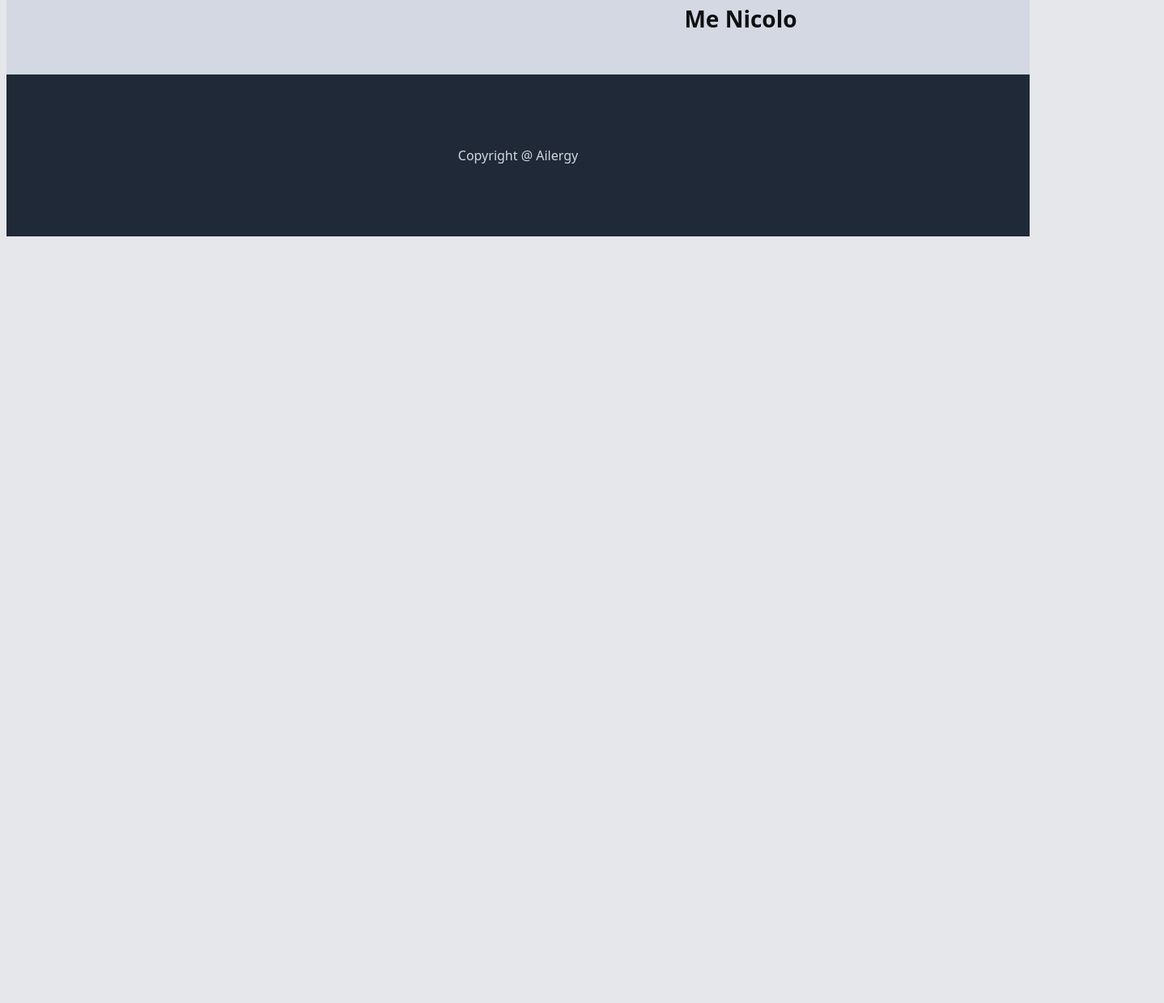
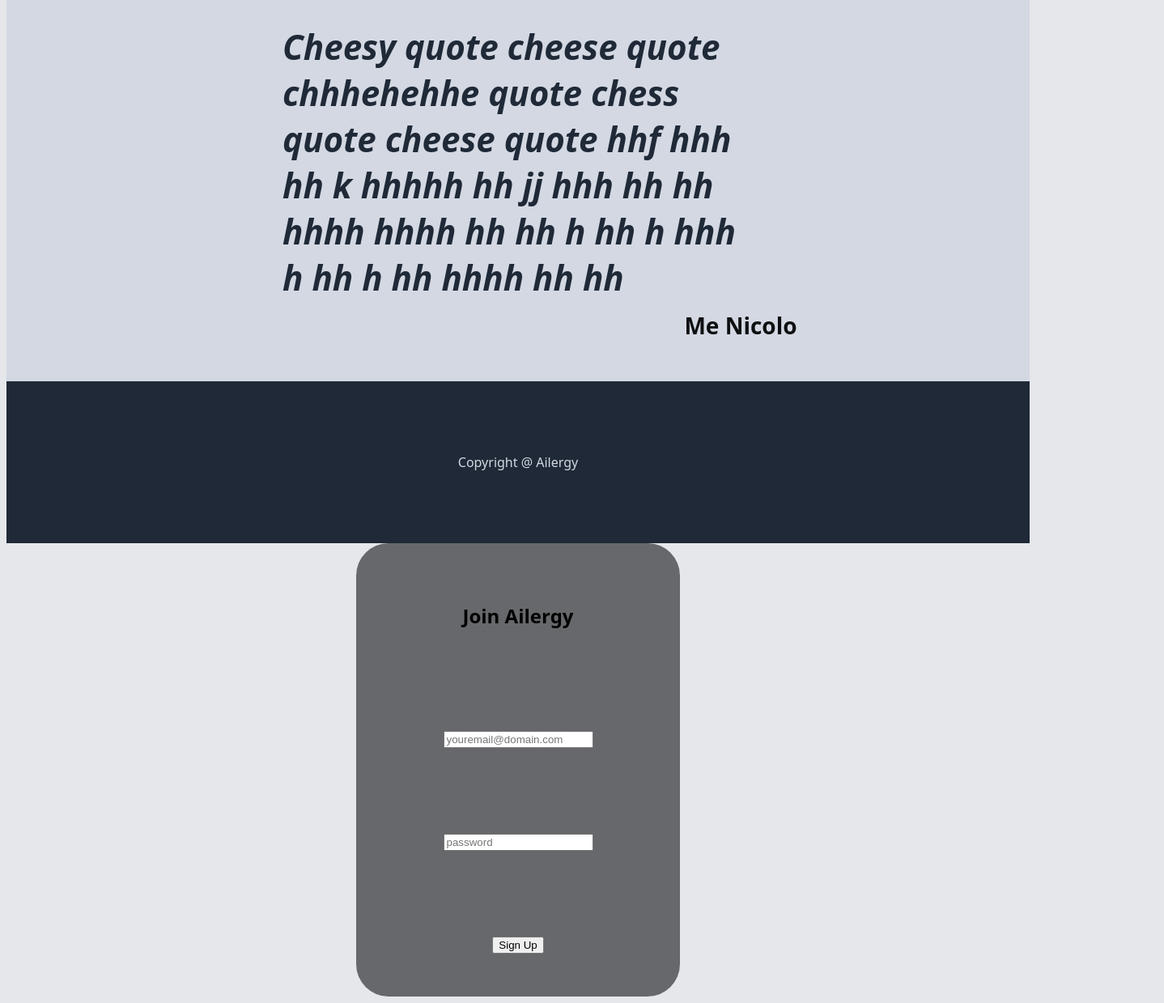
Before and after one commit to nicoloveneziale/Landing-Page, a plain HTML site: page index.html in a window 1280 px wide. Shown: the part 1414-2653 px from the top of the page at 81% size, 1438 px wide, since content can reach past the window. Before the commit the page ends 1714 px from the top, so only its background shows below. Drawn offline with Linux system fonts and the light colour scheme.

Commit message:
added some javascript and a layout for the future login pop-up

```diff
--- a/index.html
+++ b/index.html
@@ -18,8 +18,8 @@
     <div class="hero">
         <div class="welcome-text">
             <h1>Welcome to Ailergy</h1>
-            <p>fjfuinawuniuanwifnwianfiuawnfuiniufanuifnwiunwnfawfwafnufnwaufwabnfufuwbafu.</p>
-            <button>Sign Up</button>
+            <p id="js-test">fjfuinawuniuanwifnwianfiuawnfuiniufanuifnwiunwnfawfwafnufnwaufwabnfufuwbafu.</p>
+            <button id="signup-button">Sign Up</button>
         </div>
         <div class="welcome-image">
             <img src="" alt="Image Wz Here">
@@ -56,5 +56,12 @@
     <footer>
         <p>Copyright @ Ailergy</p>
     </footer>
+    <div class="signup-container">
+        <h2>Join Ailergy</h2>
+        <input type="email" name="email" id="email-signup" placeholder="youremail@domain.com">
+        <input type="password" name="password" id="email-signup" placeholder="password">
+        <button id="signup-button">Sign Up</button>
+    </div>
+    <script src="index.js"></script>
 </body>
 </html>
--- /dev/null
+++ b/index.js
@@ -0,0 +1,8 @@
+const button = document.querySelector("#signup-button");
+
+function greeting() {
+    const greeting = document.getElementById("js-test");
+    greeting.textContent = "Welcome to our website!";
+}
+
+button.addEventListener("click" , greeting);
--- a/styles.css
+++ b/styles.css
@@ -1,6 +1,8 @@
 body{
     font-family: system-ui, -apple-system, BlinkMacSystemFont, 'Segoe UI', Roboto, Oxygen, Ubuntu, Cantarell, 'Open Sans', 'Helvetica Neue', sans-serif;
     background-color: #E5E7EB;
+    z-index: -1;
+    position: relative;
 }
 
 header{
@@ -92,6 +94,7 @@ header{
     flex-direction: row;
     align-items: center;
     justify-content: space-between;
+    flex-wrap: wrap;
 }
 
 .info-image{
@@ -146,3 +149,20 @@ footer{
     justify-content: center;
     color: #d3d8e2;
 }
+
+.signup-container{
+    background-color: #67686b;
+    height: 70vh;
+    width: 50vh;
+    margin: auto;
+    border-radius: 5vh;
+    z-index: 100;
+    display: flex;
+    justify-content: space-around;
+    align-items: center;
+    flex-direction: column;
+}
+
+.hidden{
+    display: none;
+}
```
